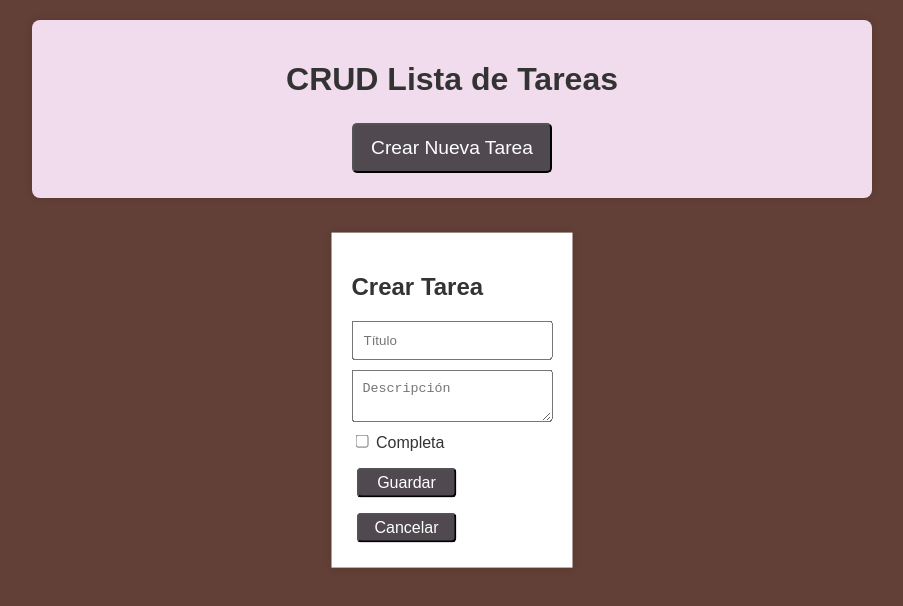
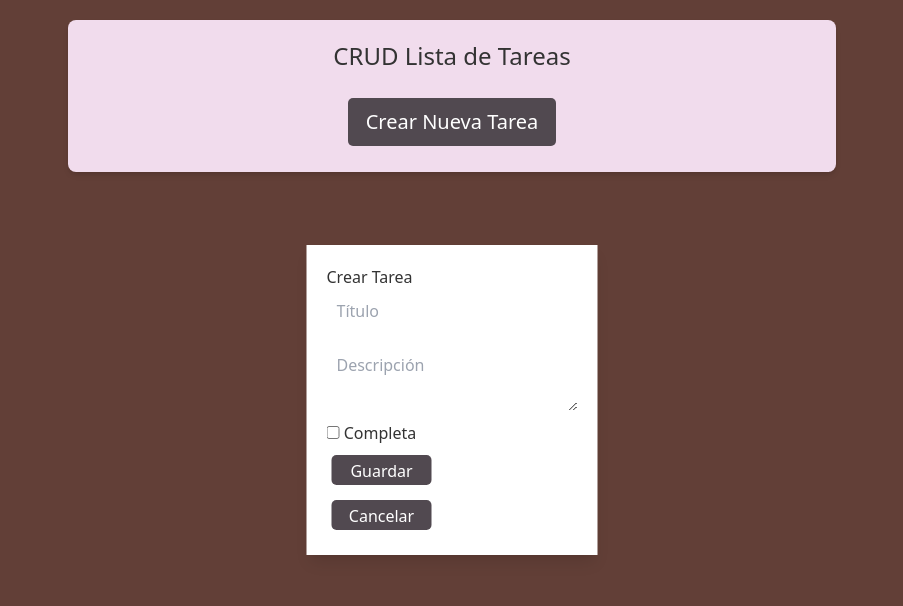
Before and after one commit to ayelenailin-m/testing-vite, a website built with Vite: page index.html in a window 1280 px wide. Both pictures are taken after a click on the button "Crear Nueva Tarea". Shown: the whole page, without its empty margins (188-1091 px from the left). Built offline with nearby package versions, Linux system fonts and the light colour scheme; files whose address does not match are found by name.

Commit message:
se migró a tailwind

```diff
--- a/index.html
+++ b/index.html
@@ -6,29 +6,29 @@
   <meta name="viewport" content="width=device-width, initial-scale=1.0" />
   <title>Vite App</title>
 </head>
-<body>
+<body class="font-sans bg-[#623f37] text-[#333] m-0 p-0">
 
-  <div class="container">
-    <h1>CRUD Lista de Tareas</h1>
+  <div class="container max-w-3xl m-5 mx-auto p-5 bg-[#f1dced] rounded-lg shadow-md">
+    <h1 class="text-2xl mb-5 text-center">CRUD Lista de Tareas</h1>
     <div id="tasks"></div>
-    <div class="buttonCreate"><button id="createTaskButton">Crear Nueva Tarea</button></div>
+    <div class="buttonCreate flex justify-center"><button id="createTaskButton" class="h-12 w-52 m-1.5 text-xl">Crear Nueva Tarea</button></div>
   </div>
 
   <!-- Formulario emergente -->
-  <div id="taskFormPopup" class="popup">
-    <form id="taskForm">
+  <div id="taskFormPopup" class="popup hidden fixed top-1/2 left-1/2 -translate-x-1/2 -translate-y-1/2 bg-white p-5 shadow-lg z-50">
+    <form id="taskForm" class="flex flex-col justify-center">
       <h2 id="formTitle">Crear/Actualizar Tarea</h2>
-      <input type="text" id="title" placeholder="Título" required />
-      <textarea id="description" placeholder="Descripción" required></textarea>
+      <input type="text" id="title" class="mb-2.5 p-2.5" placeholder="Título" required />
+      <textarea id="description" class="mb-2.5 p-2.5" placeholder="Descripción" required></textarea>
       <label>
         <input type="checkbox" id="isComplete" /> Completa
       </label>
       <input type="hidden" id="taskId" />
-      <button type="submit">Guardar</button>
-      <button type="button" id="cancelButton">Cancelar</button>
+      <button type="submit" class="p-1 mt-2.5">Guardar</button>
+      <button type="button" id="cancelButton" class="p-1 mt-2.5">Cancelar</button>
     </form>
   </div>
 
-  <script type="module" src="/main.js"></script>
+  <script type="module" src="src/main.js"></script>
 </body>
 </html>
--- a/package.json
+++ b/package.json
@@ -9,6 +9,9 @@
     "preview": "vite preview"
   },
   "devDependencies": {
+    "autoprefixer": "^10.4.20",
+    "postcss": "^8.4.41",
+    "tailwindcss": "^3.4.10",
     "vite": "^5.4.1"
   }
 }
--- /dev/null
+++ b/postcss.config.js
@@ -0,0 +1,6 @@
+export default  {
+  plugins: {
+    tailwindcss: {},
+    autoprefixer: {},
+  },
+};
--- a/main.js
+++ b/src/main.js
@@ -1,4 +1,4 @@
-import './style.css';
+import './style/style.css'
 
 async function fetchTasks() {
   try {
@@ -14,13 +14,13 @@ async function fetchTasks() {
 function displayTasks(tasks) {
   const tasksDiv = document.getElementById('tasks');
   tasksDiv.innerHTML = tasks.map(task => `
-      <div>
-          <div class="info">
-            <h2>${task.title}</h2>
-            <p>${task.description}</p>
-            <p>Estado: ${task.isComplete ? 'Completo' : 'Incompleto'}</p>
+      <div class="p-2.5 mb-2.5 rounded bg-[#fafafa] flex justify-between">
+          <div class="info flex flex-col">
+            <h2 class="m-0 text-3xl text-gray-800">${task.title}</h2>
+            <p class="my-1.5">${task.description}</p>
+            <p class="my-1.5">Estado: ${task.isComplete ? 'Completo' : 'Incompleto'}</p>
           </div>
-          <div class="buttonTasks">
+          <div class="buttonTasks items-center flex justify-center">
             <button class="updateTaskButton" data-id="${task.id}">Actualizar</button>
             <button class="deleteTaskButton" data-id="${task.id}">Eliminar</button>
           </div>
--- /dev/null
+++ b/src/style/style.css
@@ -0,0 +1,20 @@
+@tailwind base;
+@tailwind components;
+@tailwind utilities;
+
+button {
+  background-color: #514950;
+  color: white;
+  font-size: 1em;
+  border-radius: 5px;
+  height: 30px;
+  width: 100px;
+  margin: 5px;
+}
+button:hover {
+  background-color: #ddd;
+  color: #000;
+  font-size: 1.1em;
+  border: 1px solid #ccc;
+  cursor: pointer;
+}
--- a/style.css
+++ /dev/null
@@ -1,112 +0,0 @@
-body {
-  font-family: sans-serif;
-  background-color: #623f37;
-  color: #333;
-  margin: 0;
-  padding: 0;
-}
-
-/* Contenedor principal */
-.container {
-  max-width: 800px;
-  margin: 20px auto;
-  padding: 20px;
-  background: #f1dced;
-  border-radius: 8px;
-  box-shadow: 0 0 10px rgba(0, 0, 0, 0.1);
-}
-
-/* Estilo para los encabezados */
-h1 {
-  font-size: 2em;
-  margin-bottom: 20px;
-  text-align: center;
-}
-
-/* Estilo para cada tarea */
-.info {
-  display: flex;
-  flex-direction: column;
-}
-.buttonCreate{
-  display: flex;
-  justify-content: center;
-}
-
-#tasks div {
-  padding: 10px;
-  margin-bottom: 10px;
-  border-radius: 4px;
-  background-color: #fafafa;
-  display: flex;
-  justify-content: space-between;
-}
-
-.buttonTasks {
-  align-items: center;
-}
-button {
-  background-color: #514950;
-  color: white;
-  font-size: 1em;
-  border-radius: 5px;
-  height: 30px;
-  width: 100px;
-  margin: 5px;
-}
-button:hover {
-  background-color: #ddd;
-  color: #000;
-  font-size: 1.1em;
-  border: 1px solid #ccc;
-  cursor: pointer;
-}
-
-#createTaskButton {
-  height: 50px;
-  width: 200px;
-  margin: 5px;
-  font-size: 1.2em;
-}
-
-/* Estilo para los títulos de las tareas */
-#tasks h2 {
-  margin: 0;
-  font-size: 1.5em;
-  color: #333;
-}
-
-/* Estilo para los párrafos */
-#tasks p {
-  margin: 5px 0;
-}
-
-/* FORMULARIO EMERGENTE*/
-.popup {
-  display: none;
-  position: fixed;
-  top: 50%;
-  left: 50%;
-  transform: translate(-50%, -50%);
-  background-color: white;
-  padding: 20px;
-  box-shadow: 0px 0px 10px rgba(0, 0, 0, 0.1);
-  z-index: 1000;
-}
-
-.popup form {
-  display: flex;
-  flex-direction: column;
-  justify-content: center;
-}
-
-.popup input,
-.popup textarea {
-  margin-bottom: 10px;
-  padding: 10px;
-}
-
-.popup button {
-  padding: 4px;
-  margin-top: 10px;
-}
--- /dev/null
+++ b/tailwind.config.js
@@ -0,0 +1,9 @@
+/** @type {import('tailwindcss').Config} */
+
+module.exports = {
+  content: ["./index.html", "./src/**/*.js"],
+  theme: {
+  extend: {},
+  },
+  plugins: [],
+  };
```
Also changed, not shown: 1 other file.
